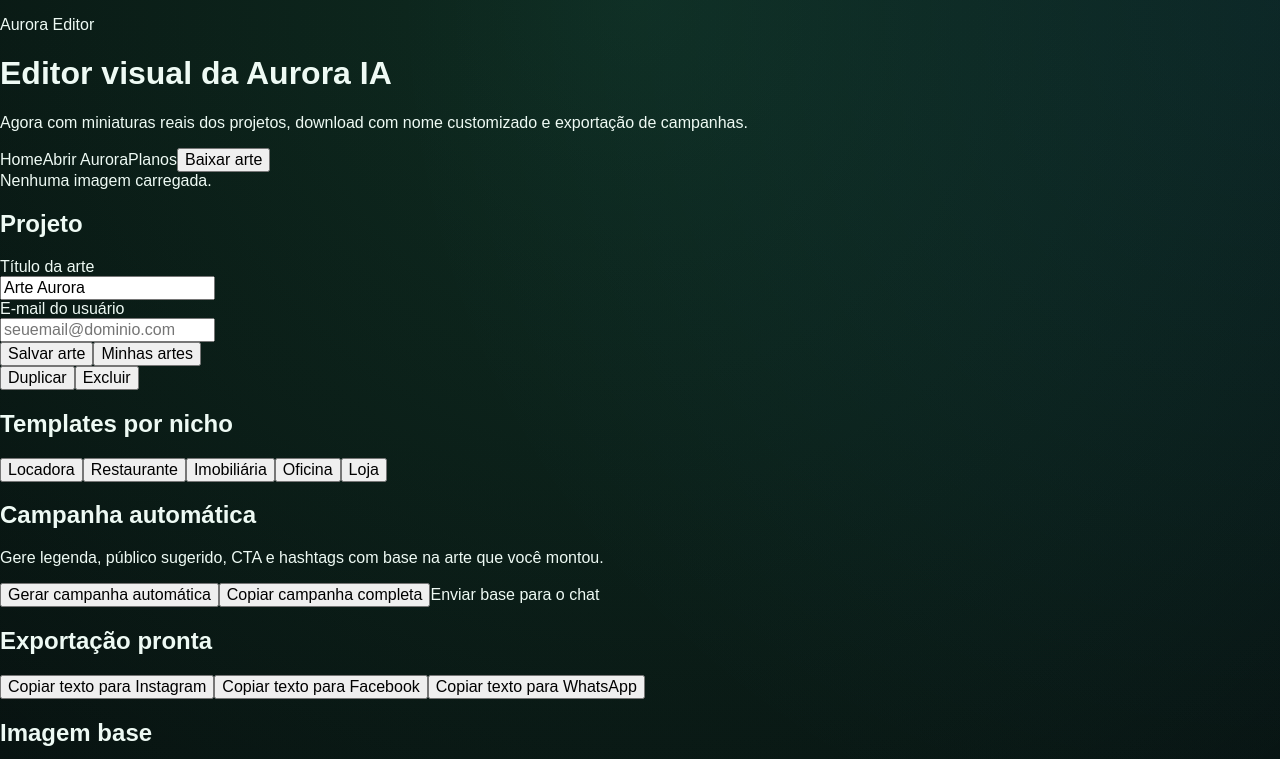
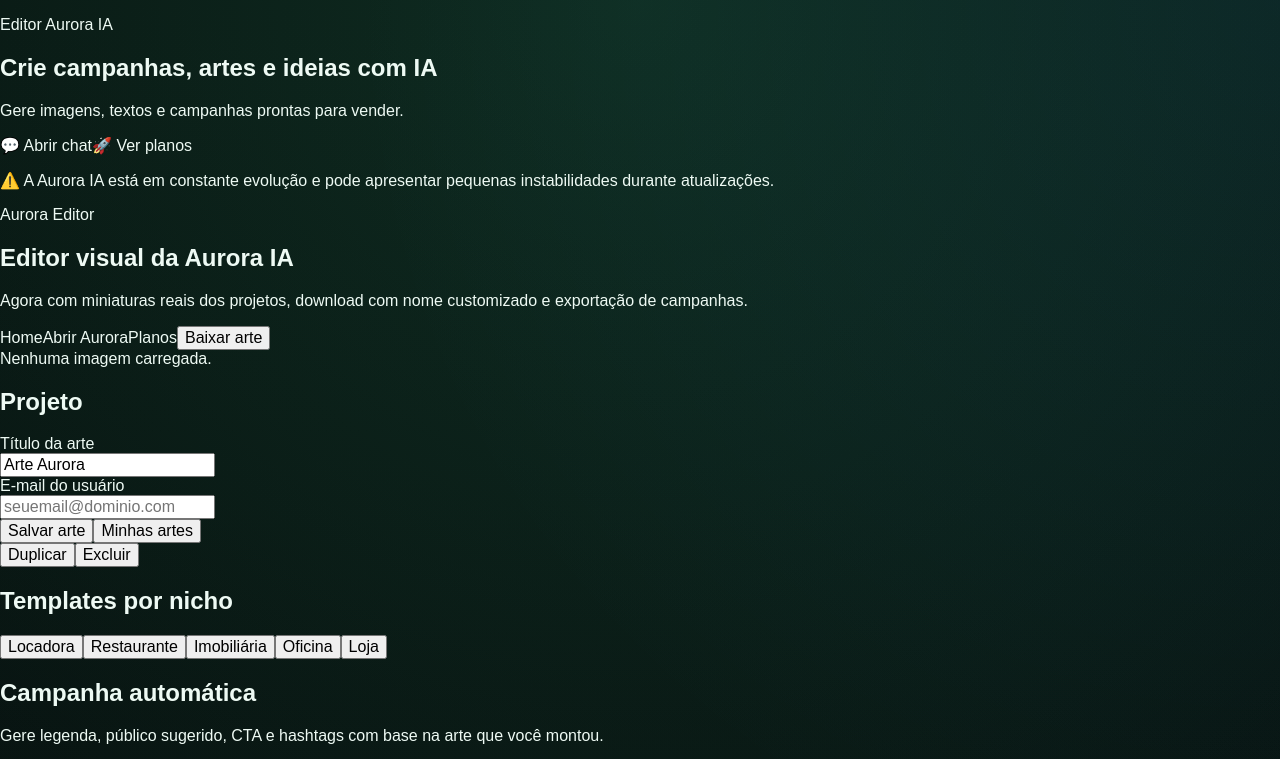
Before and after one commit to ricardogrupoexecutivo1-cpu/ricardo-ia-oficial, a Next.js app: page /editor in a window 1280 px wide. Shown: the top 759 px of the page. Built offline with nearby package versions, Linux system fonts and the light colour scheme.

Commit message:
feat: melhorar pagina editor com layout premium e conversao

```diff
--- a/app/editor/page.tsx
+++ b/app/editor/page.tsx
@@ -1,5 +1,57 @@
 import EditorClient from "./editor-client";
+import Link from "next/link";
 
 export default function EditorPage() {
-  return <EditorClient />;
+  return (
+    <main className="min-h-screen bg-[#020617] text-white">
+
+      {/* HERO */}
+      <section className="border-b border-white/10 bg-gradient-to-br from-emerald-500/10 via-black to-black">
+        <div className="mx-auto max-w-6xl px-4 py-12 text-center">
+
+          <p className="text-sm uppercase tracking-[0.25em] text-emerald-300">
+            Editor Aurora IA
+          </p>
+
+          <h1 className="mt-4 text-3xl font-bold md:text-5xl">
+            Crie campanhas, artes e ideias com IA
+          </h1>
+
+          <p className="mt-4 text-white/70 md:text-lg">
+            Gere imagens, textos e campanhas prontas para vender.
+          </p>
+
+          <div className="mt-6 flex flex-wrap justify-center gap-3">
+            <Link
+              href="/chat"
+              className="rounded-xl border border-white/20 px-5 py-3 text-sm font-semibold hover:bg-white/10"
+            >
+              💬 Abrir chat
+            </Link>
+
+            <Link
+              href="/planos"
+              className="rounded-xl border border-white/20 px-5 py-3 text-sm font-semibold hover:bg-white/10"
+            >
+              🚀 Ver planos
+            </Link>
+          </div>
+        </div>
+      </section>
+
+      {/* EDITOR */}
+      <section className="mx-auto max-w-6xl px-4 py-10">
+        <div className="rounded-3xl border border-white/10 bg-white/5 p-4 md:p-6 shadow-[0_0_30px_rgba(0,0,0,0.4)]">
+
+          <p className="mb-4 text-sm text-white/50">
+            ⚠️ A Aurora IA está em constante evolução e pode apresentar pequenas instabilidades durante atualizações.
+          </p>
+
+          <EditorClient />
+
+        </div>
+      </section>
+
+    </main>
+  );
 }
```
